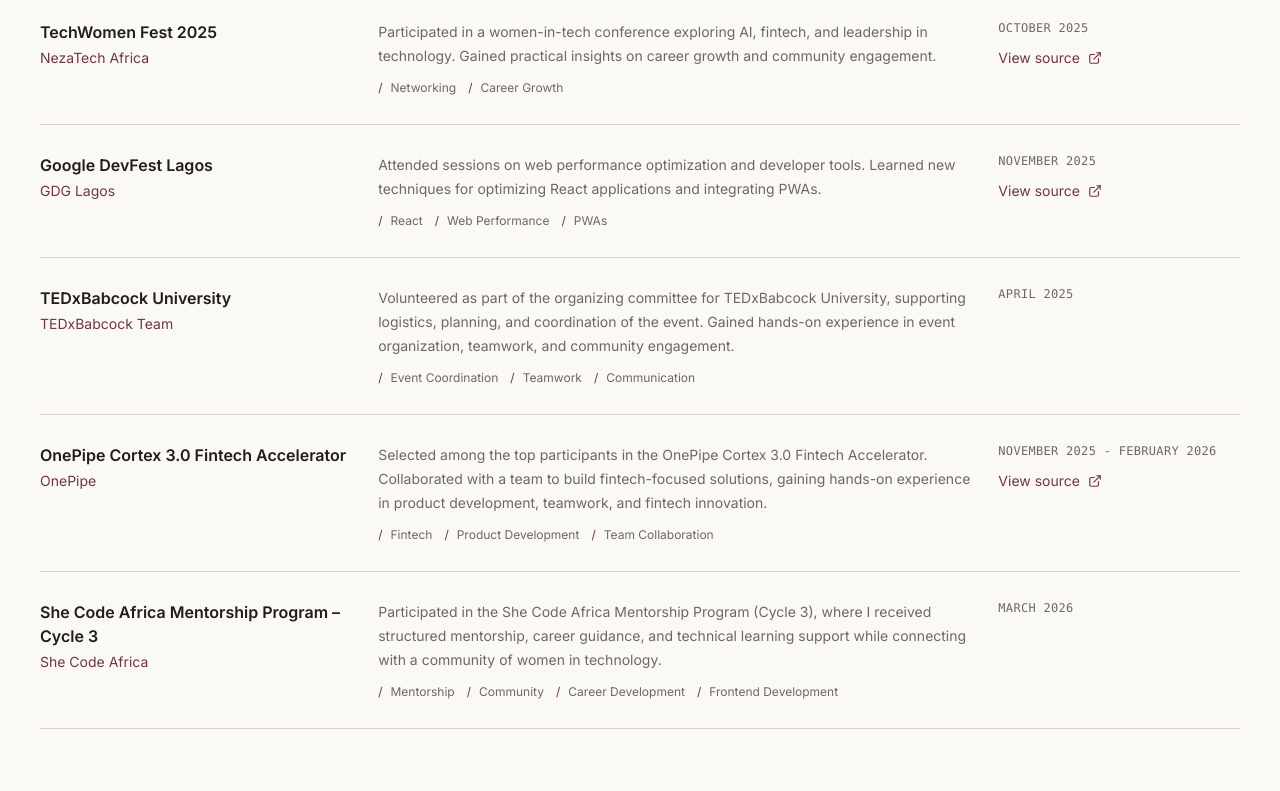
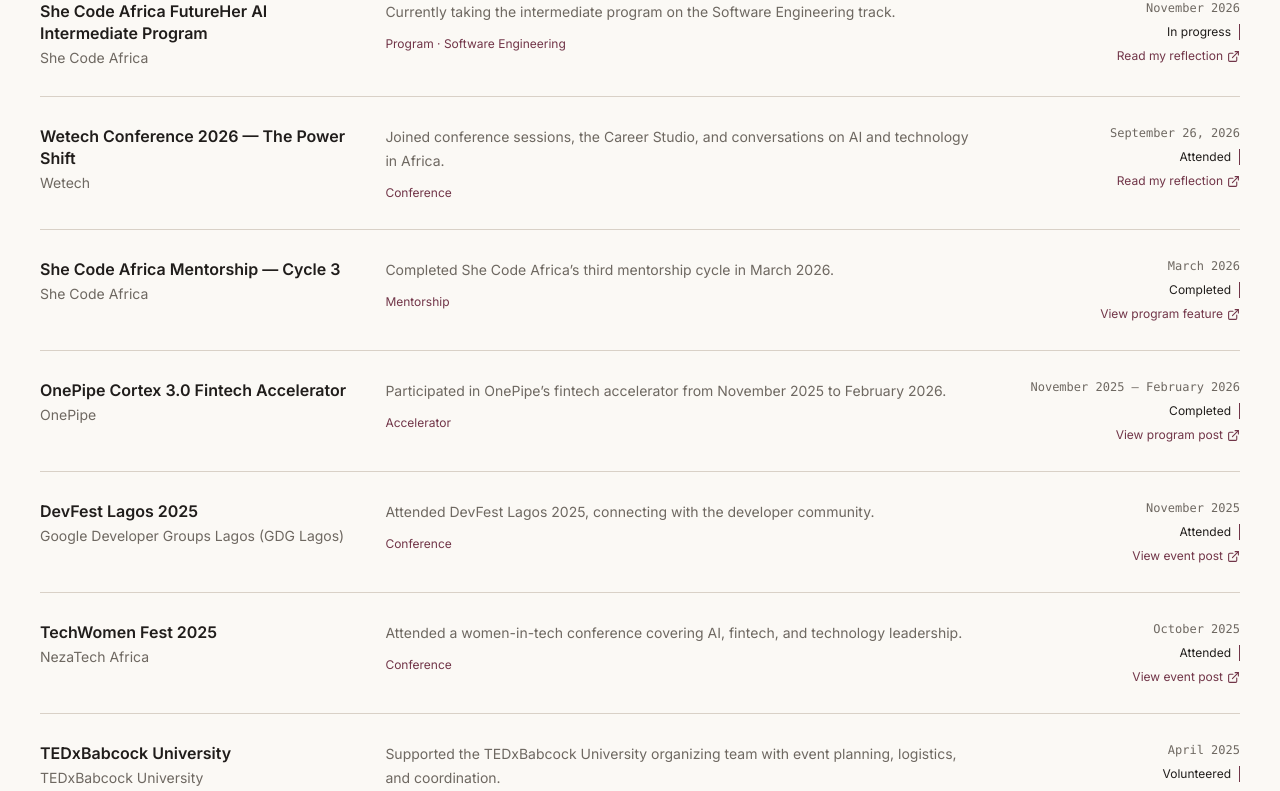
Before and after one commit to A-n-u-O/Anu-s-Portfolio, a Next.js app: page / in a window 1280 px wide. Shown: the part 7619-8410 px from the top of the page. Built offline with nearby package versions, Linux system fonts and the light colour scheme.

Commit message:
feat(portfolio): update learning and community timeline

```diff
--- a/src/app/data/techEvents.ts
+++ b/src/app/data/techEvents.ts
@@ -1,58 +1,95 @@
-import { eventDetails } from "../types/dataTypes";
+import { EventDetails } from "../types/dataTypes";
 
-export const events: eventDetails[] = [
+export const events: EventDetails[] = [
   {
-    title: "She Code Africa Mentorship Program",
+    id: "she-code-africa-futureher-ai-intermediate",
+    title: "She Code Africa FutureHer AI Intermediate Program",
     organizer: "She Code Africa",
-    date: "2026",
-    description:
-      "Featured in She Code Africa’s official post highlighting my journey in Frontend Development and participation in the mentorship program. Shared insights on women in tech, growth, and building impactful solutions.",
-    skills: ["Frontend Development", "Women in Tech", "Mentorship", "Community"],
-    link: "https://www.linkedin.com/posts/a-n-u-o_shecodeafrica-frontenddevelopment-womenintech-share-7460351982118121473-aAGL/",
+    category: "Program · Software Engineering",
+    startDate: "2026-11",
+    status: "In progress",
+    description: "Currently taking the intermediate program on the Software Engineering track.",
+    link: "https://www.linkedin.com/posts/a-n-u-o_shecodeafrica-futureherai-softwaredevelopment-activity-7528509934464991232-d0St",
+    linkLabel: "Read my reflection",
   },
   {
+    id: "devfest-lagos-2026",
+    title: "DevFest Lagos 2026",
+    organizer: "Google Developer Groups Lagos (GDG Lagos)",
+    category: "Conference",
+    startDate: "2026-11-13",
+    endDate: "2026-11-14",
+    status: "Attended",
+    description: "Attended sessions spanning product thinking, APIs, and AI security.",
+    link: "https://www.linkedin.com/posts/a-n-u-o_devfestlagos-softwareengineering-techcareers-activity-7527777601176641537-dL01",
+    linkLabel: "Read my reflection",
+  },
+  {
+    id: "wetech-conference-2026",
+    title: "Wetech Conference 2026 — The Power Shift",
+    organizer: "Wetech",
+    category: "Conference",
+    startDate: "2026-09-26",
+    status: "Attended",
+    description: "Joined conference sessions, the Career Studio, and conversations on AI and technology in Africa.",
+    link: "https://www.linkedin.com/posts/a-n-u-o_wetech2026-softwareengineering-artificialintelligence-activity-7524153903312191488-Jnh8",
+    linkLabel: "Read my reflection",
+  },
+  {
+    id: "she-code-africa-mentorship-cycle-3",
+    aliases: ["She Code Africa Mentorship Program"],
+    title: "She Code Africa Mentorship — Cycle 3",
+    organizer: "She Code Africa",
+    category: "Mentorship",
+    startDate: "2026-03",
+    status: "Completed",
+    description: "Completed She Code Africa’s third mentorship cycle in March 2026.",
+    link: "https://www.linkedin.com/posts/a-n-u-o_shecodeafrica-frontenddevelopment-womenintech-share-7460351982118121473-aAGL/",
+    linkLabel: "View program feature",
+  },
+  {
+    id: "onepipe-cortex-3-fintech-accelerator",
+    title: "OnePipe Cortex 3.0 Fintech Accelerator",
+    organizer: "OnePipe",
+    category: "Accelerator",
+    startDate: "2025-11",
+    endDate: "2026-02",
+    status: "Completed",
+    description: "Participated in OnePipe’s fintech accelerator from November 2025 to February 2026.",
+    link: "https://www.linkedin.com/posts/a-n-u-o_cortex3-fintech-openbanking-share-7440049391278800896-yUU8",
+    linkLabel: "View program post",
+  },
+  {
+    id: "devfest-lagos-2025",
+    title: "DevFest Lagos 2025",
+    organizer: "Google Developer Groups Lagos (GDG Lagos)",
+    category: "Conference",
+    startDate: "2025-11",
+    status: "Attended",
+    description: "Attended DevFest Lagos 2025, connecting with the developer community.",
+    link: "https://www.linkedin.com/posts/a-n-u-o_devfestlagos-gdglagos-activity-7399406571857809411-vBms",
+    linkLabel: "View event post",
+  },
+  {
+    id: "techwomen-fest-2025",
     title: "TechWomen Fest 2025",
     organizer: "NezaTech Africa",
-    date: "October 2025",
-    description:
-      "Participated in a women-in-tech conference exploring AI, fintech, and leadership in technology. Gained practical insights on career growth and community engagement.",
-    skills: ["Networking", "Career Growth"],
-    link: "https://www.linkedin.com/posts/a-n-u-o_techwomenfest-womenintech-innovation-activity-7384276878418804736-HS5T?utm_source=share&utm_medium=member_desktop&rcm=ACoAAD6lPY4BSGMOc-9xDhCh1Gq3CY4QfPPXHu8",
+    category: "Conference",
+    startDate: "2025-10",
+    status: "Attended",
+    description: "Attended a women-in-tech conference covering AI, fintech, and technology leadership.",
+    link: "https://www.linkedin.com/posts/a-n-u-o_techwomenfest-womenintech-innovation-activity-7384276878418804736-HS5T",
+    linkLabel: "View event post",
   },
   {
-    title: "Google DevFest Lagos",
-    organizer: "GDG Lagos",
-    date: "November 2025",
-    description:
-      "Attended sessions on web performance optimization and developer tools. Learned new techniques for optimizing React applications and integrating PWAs.",
-    skills: ["React", "Web Performance", "PWAs"],
-    link: "https://www.linkedin.com/posts/a-n-u-o_devfestlagos-gdglagos-activity-7399406571857809411-vBms?utm_source=share&utm_medium=member_desktop&rcm=ACoAAD6lPY4BSGMOc-9xDhCh1Gq3CY4QfPPXHu8",
+    id: "tedx-babcock-university-2025",
+    title: "TEDxBabcock University",
+    organizer: "TEDxBabcock University",
+    category: "Community event",
+    startDate: "2025-04",
+    status: "Volunteered",
+    description: "Supported the TEDxBabcock University organizing team with event planning, logistics, and coordination.",
+    link: "https://www.linkedin.com/posts/a-n-u-o_tedxbabcock-innovation-ideasworthspreading-activity-7177289115329837056-XYzO",
+    linkLabel: "View my post",
   },
-  {
-    title: "TEDxBabcock University",
-    organizer: "TEDxBabcock Team",
-    date: "April 2025",
-    description:
-      "Volunteered as part of the organizing committee for TEDxBabcock University, supporting logistics, planning, and coordination of the event. Gained hands-on experience in event organization, teamwork, and community engagement.",
-    skills: ["Event Coordination", "Teamwork", "Communication"],
-  },
-  {
-    title: "OnePipe Cortex 3.0 Fintech Accelerator",
-    organizer: "OnePipe",
-    date: "November 2025 - February 2026",
-    description:
-      "Selected among the top participants in the OnePipe Cortex 3.0 Fintech Accelerator. Collaborated with a team to build fintech-focused solutions, gaining hands-on experience in product development, teamwork, and fintech innovation.",
-    skills: ["Fintech", "Product Development", "Team Collaboration"],
-    link: "https://www.linkedin.com/posts/a-n-u-o_cortex3-fintech-openbanking-share-7440049391278800896-yUU8?utm_source=share&utm_medium=member_desktop&rcm=ACoAAD6lPY4BSGMOc-9xDhCh1Gq3CY4QfPPXHu8"
-  },
-  {
-    title: "She Code Africa Mentorship Program – Cycle 3",
-    organizer: "She Code Africa",
-    date: "March 2026",
-    description:
-      "Participated in the She Code Africa Mentorship Program (Cycle 3), where I received structured mentorship, career guidance, and technical learning support while connecting with a community of women in technology.",
-    skills: ["Mentorship", "Community", "Career Development", "Frontend Development"],
-    // link: ""
-  },
-
 ];
--- a/src/components/EventsSection.tsx
+++ b/src/components/EventsSection.tsx
@@ -3,6 +3,50 @@
 import { events } from "@/app/data/techEvents";
 import { motion } from "framer-motion";
 import { ExternalLink } from "lucide-react";
+
+const uniqueEvents = events.filter((event, index, allEvents) => {
+  const keys = [event.title, ...(event.aliases ?? [])].map((value) =>
+    value.toLowerCase().replace(/[^a-z0-9]/g, ""),
+  );
+
+  return !allEvents.slice(0, index).some((previous) => {
+    if (previous.id === event.id) return true;
+
+    const previousKeys = [previous.title, ...(previous.aliases ?? [])].map((value) =>
+      value.toLowerCase().replace(/[^a-z0-9]/g, ""),
+    );
+
+    return keys.some((key) => previousKeys.includes(key));
+  });
+});
+
+const sortedEvents = [...uniqueEvents].sort((a, b) => {
+  const aSortDate = a.status === "In progress" ? a.startDate : a.endDate ?? a.startDate;
+  const bSortDate = b.status === "In progress" ? b.startDate : b.endDate ?? b.startDate;
+  const [aYear, aMonth, aDay] = aSortDate.split("-");
+  const [bYear, bMonth, bDay] = bSortDate.split("-");
+  const monthOrder = `${bYear}-${bMonth}`.localeCompare(`${aYear}-${aMonth}`);
+
+  if (monthOrder !== 0) return monthOrder;
+  if (aDay && !bDay) return -1;
+  if (!aDay && bDay) return 1;
+  if (!aDay || !bDay) return 0;
+  return Number(bDay) - Number(aDay);
+});
+
+function formatEventDate(startDate: string, endDate?: string) {
+  const format = (date: string) => {
+    const [year, month, day] = date.split("-").map(Number);
+    const monthName = new Date(Date.UTC(year, month - 1)).toLocaleString("en", {
+      month: "long",
+      timeZone: "UTC",
+    });
+
+    return day ? `${monthName} ${day}, ${year}` : `${monthName} ${year}`;
+  };
+
+  return endDate ? `${format(startDate)} – ${format(endDate)}` : format(startDate);
+}
 
 export default function Events() {
   return (
@@ -20,32 +64,41 @@ export default function Events() {
         <p className="mt-5 max-w-xl text-muted">A record of the communities, programs, and events that have shaped my practice.</p>
 
         <div className="mt-14 divide-y divide-line border-y border-line">
-          {events.map((event, i) => (
+          {sortedEvents.map((event, i) => (
             <motion.div
-              key={i}
-              className="grid gap-4 py-7 md:grid-cols-[0.8fr_1.5fr_0.6fr]"
+              key={event.id}
+              className="grid gap-5 py-7 md:grid-cols-[minmax(12rem,0.8fr)_minmax(0,1.5fr)_minmax(10rem,0.6fr)] md:gap-8"
               initial={{ opacity: 0, y: 40 }}
               whileInView={{ opacity: 1, y: 0 }}
-              transition={{ delay: i * 0.15, duration: 0.6 }}
+              transition={{ delay: Math.min(i * 0.06, 0.3), duration: 0.45 }}
               viewport={{ once: true }}
             >
-              <div><h3 className="font-semibold text-ink">{event.title}</h3><p className="mt-1 text-sm text-accent">{event.organizer}</p></div>
-              <div><p className="text-sm leading-6 text-muted">{event.description}</p><div className="mt-3 flex flex-wrap gap-x-3 gap-y-1">
-                {event.skills.map((skill, j) => (
-                  <span key={j} className="text-xs text-muted before:mr-2 before:text-accent before:content-['/']">
-                    {skill}
-                  </span>
-                ))}
-              </div></div>
-
-              <div className="flex flex-col items-start gap-3 text-xs text-muted">
-                <p className="font-mono uppercase tracking-wide">{event.date}</p>
-                {event.link && <a
-                  href={event.link}
-                  target="_blank"
-                  rel="noopener noreferrer"
-                  className="inline-flex h-fit items-center gap-2 text-sm text-accent hover:text-ink"
-                >View source <ExternalLink size={14} aria-hidden="true" /></a>}
+              <div>
+                <h3 className="font-semibold leading-snug text-ink">{event.title}</h3>
+                <p className="mt-1 text-sm text-muted">{event.organizer}</p>
+              </div>
+              <div>
+                <p className="text-sm leading-6 text-muted">{event.description}</p>
+                <p className="mt-3 text-xs text-accent">{event.category}</p>
+              </div>
+              <div className="flex flex-col items-start gap-2 text-xs text-muted md:items-end md:text-right">
+                <p className="font-mono tabular-nums">{formatEventDate(event.startDate, event.endDate)}</p>
+                <span className="border-l border-accent pl-2 text-ink md:border-l-0 md:border-r md:pr-2">
+                  {event.status}
+                </span>
+                {event.link ? (
+                  <a
+                    href={event.link}
+                    target="_blank"
+                    rel="noopener noreferrer"
+                    className="inline-flex items-center gap-1 text-accent hover:text-ink"
+                  >
+                    {event.linkLabel ?? "View post"}
+                    <ExternalLink size={13} aria-hidden="true" />
+                  </a>
+                ) : (
+                  <span className="text-muted">Reflection link awaiting input</span>
+                )}
               </div>
             </motion.div>
           ))}
```
Also changed, not shown: src/app/types/dataTypes.ts (+13 -6 lines).
